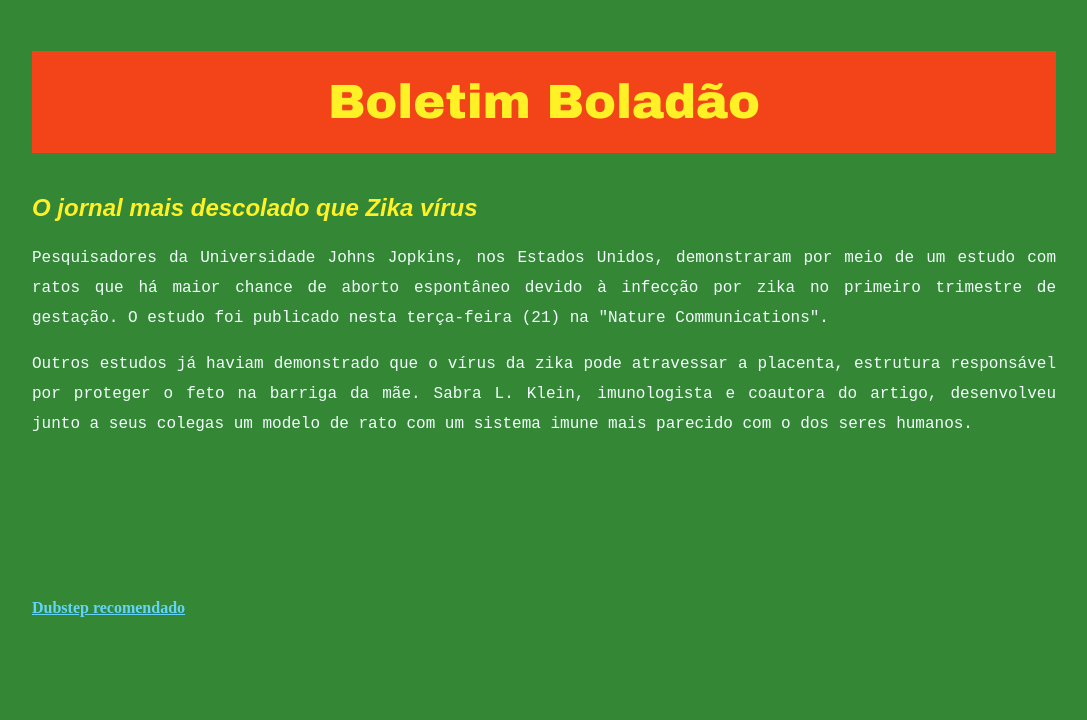
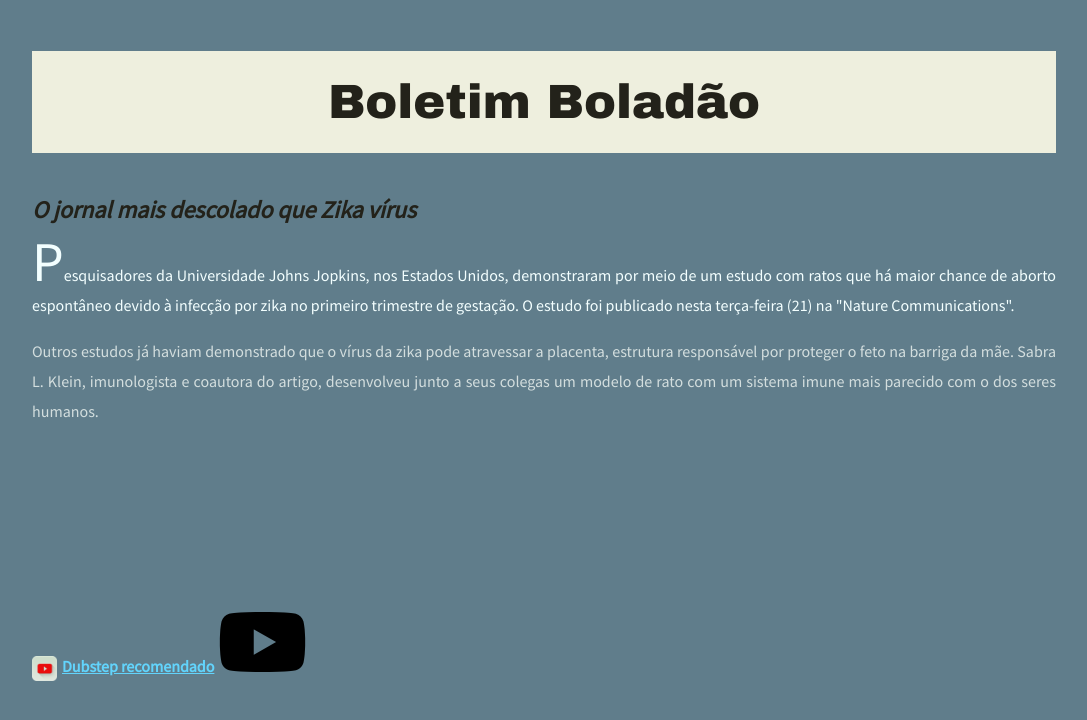
Before and after one commit to COLTEC-DAW/E02-CSS, a plain HTML site: page noticia.html in a window 1280 px wide. Shown: the whole page, without its empty margins (96-1183 px from the left). Drawn offline with Linux system fonts and the light colour scheme.

Commit message:
Terminado!

```diff
--- a/noticia.html
+++ b/noticia.html
@@ -5,6 +5,8 @@
 		<meta charset="utf-8">
 		<link rel="stylesheet" type="text/css" href="style.css">
 		<link rel="icon" type="image/jpeg" href="zika.jpeg" />
+		<link href="https://fonts.googleapis.com/css?family=Source+Sans+Pro" rel="stylesheet">
+		<script src="https://use.fontawesome.com/be9d6d62a2.js"></script>
 	</head>
 <body>
 	<h1 class="title">Boletim Boladão</h1>
@@ -21,5 +23,6 @@
 </body>
 
 <a href="https://www.youtube.com/watch?v=vVEvq94ndRM" target="_blank" id="link">Dubstep recomendado</a>
+<i class="fa fa-youtube-play fa-5x" aria-hidden="true"></i>
 
 </html>
--- a/style.css
+++ b/style.css
@@ -1,13 +1,15 @@
+
 body{
     margin-right: 10%;
     margin-left: 10%;
-    background-color: #348735;
+    background-color: #607D8B;
+    font-family: 'Source Sans Pro', sans-serif;
 }
 
 .title{
     margin-top: 5%;
-    background-color: #F24418;
-    color: #FFF125;
+    background-color: #eeefde;
+    color: #23221a;
     font-family: "Arial Black";
     font-size: 300%;
     padding: 25px;
@@ -15,16 +17,16 @@ body{
 }
 
 .subtitle{
-    color: #FFF125;
+    color: #23221a;
     margin-top: 4%;
     text-align: left;
     font-style: italic;
-    font-family: "Arial";
+    /*font-family: "Arial";*/
 }
 
 .text{
-    color: #F3FFFF;
-    font-family: "Courier New";
+    color: #D3DEDE;
+    /*font-family: "Courier New";*/
     text-align: left;
     text-align: justify;
     line-height: 30px;
@@ -32,6 +34,19 @@ body{
 
 #start{
     margin-top: 2%;
+    color: #F3FFFF;
+}
+
+#start:first-letter{
+    font-size: 350%;
+}
+
+a[href$='RM']{
+    background-image: url("youtube.ico");
+    padding-left: 30px;
+    padding-bottom: 10px;
+    background-size: 25px;
+    background-repeat: no-repeat;
 }
 
 a:link{
```
Also changed, not shown: youtube.ico (added), zika.jpeg (added).
